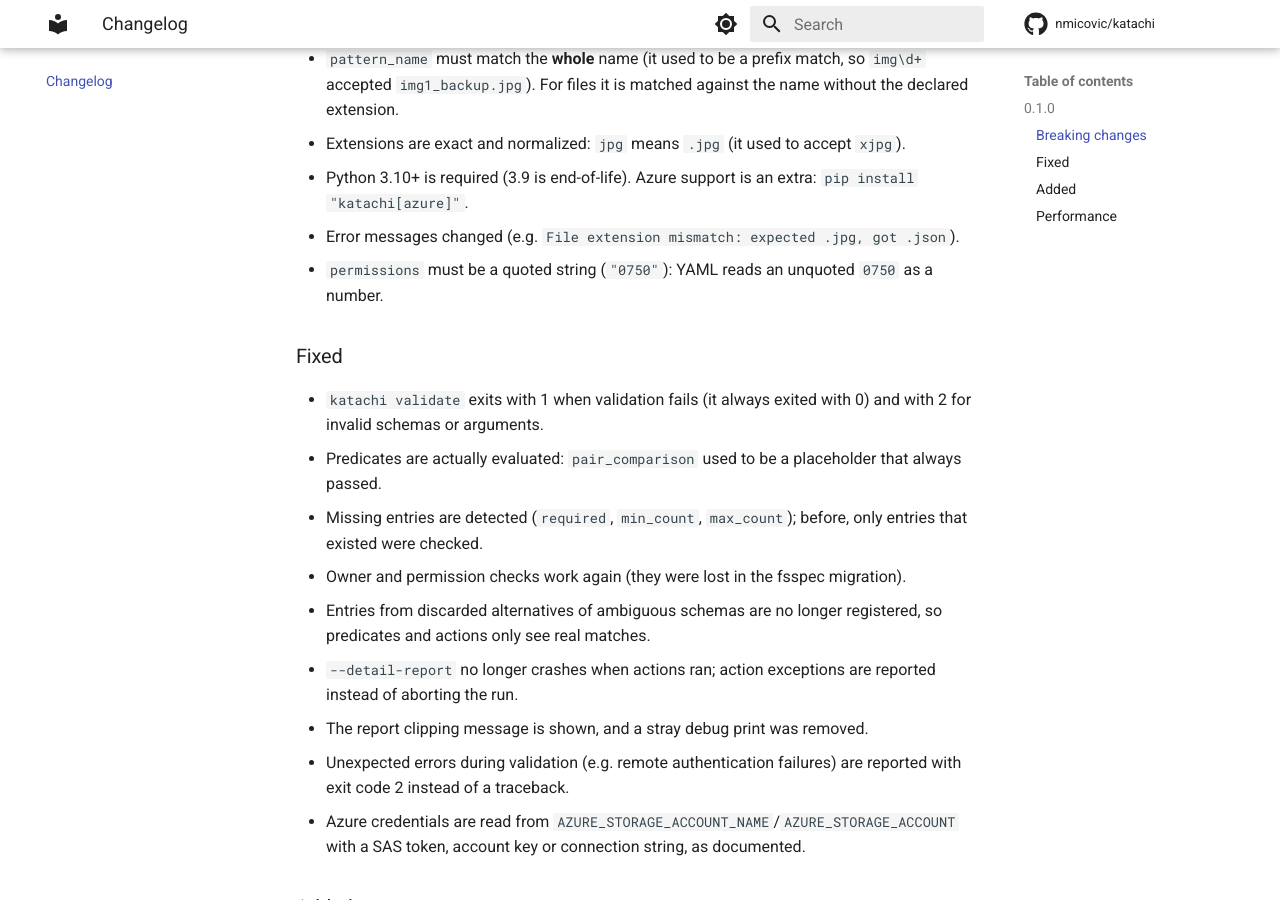
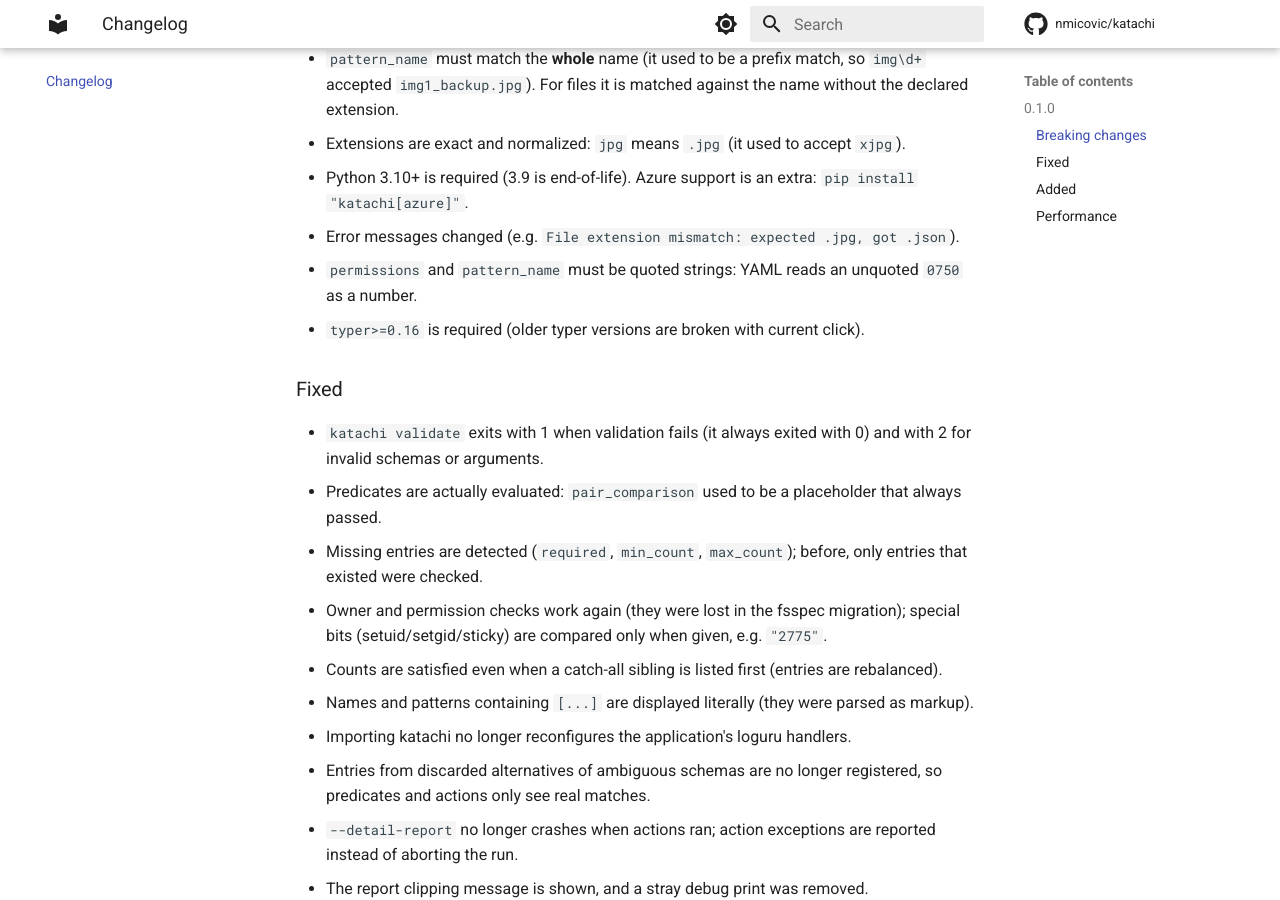
Before and after one commit to nmicovic/katachi, an MkDocs documentation site: the page built from docs/changelog.md, in a window 1280 px wide and 900 px high, scrolled down 337 px. Built offline with MkDocs 1.6.1 and Material for MkDocs 9.7.7, drawn with Linux system fonts in a browser that asks for light colours; comment, search, counter and statistics services are not loaded.

Commit message:
Clearer hidden-file messages; document counts, permissions, anchors, logging
Co-Authored-By: Claude Opus 5.5 <noreply@anthropic.com>
Claude-Session: https://claude.ai/code/session_015DK3KrZ3352PHa9VKapFrb

```diff
--- a/CHANGELOG.md
+++ b/CHANGELOG.md
@@ -11,7 +11,8 @@ A large overhaul: Katachi is now CI-ready, much faster and far more expressive.
 - Extensions are exact and normalized: `jpg` means `.jpg` (it used to accept `xjpg`).
 - Python 3.10+ is required (3.9 is end-of-life). Azure support is an extra: `pip install "katachi[azure]"`.
 - Error messages changed (e.g. `File extension mismatch: expected .jpg, got .json`).
-- `permissions` must be a quoted string (`"0750"`): YAML reads an unquoted `0750` as a number.
+- `permissions` and `pattern_name` must be quoted strings: YAML reads an unquoted `0750` as a number.
+- `typer>=0.16` is required (older typer versions are broken with current click).
 
 ### Fixed
 
@@ -20,7 +21,11 @@ A large overhaul: Katachi is now CI-ready, much faster and far more expressive.
 - Predicates are actually evaluated: `pair_comparison` used to be a placeholder that always passed.
 - Missing entries are detected (`required`, `min_count`, `max_count`); before, only entries that
   existed were checked.
-- Owner and permission checks work again (they were lost in the fsspec migration).
+- Owner and permission checks work again (they were lost in the fsspec migration); special bits
+  (setuid/setgid/sticky) are compared only when given, e.g. `"2775"`.
+- Counts are satisfied even when a catch-all sibling is listed first (entries are rebalanced).
+- Names and patterns containing `[...]` are displayed literally (they were parsed as markup).
+- Importing katachi no longer reconfigures the application's loguru handlers.
 - Entries from discarded alternatives of ambiguous schemas are no longer registered, so
   predicates and actions only see real matches.
 - `--detail-report` no longer crashes when actions ran; action exceptions are reported instead of
```
Also changed, not shown: docs/extending.md (+3 -0 lines), docs/schema.md (+24 -3 lines), 3 other files.
